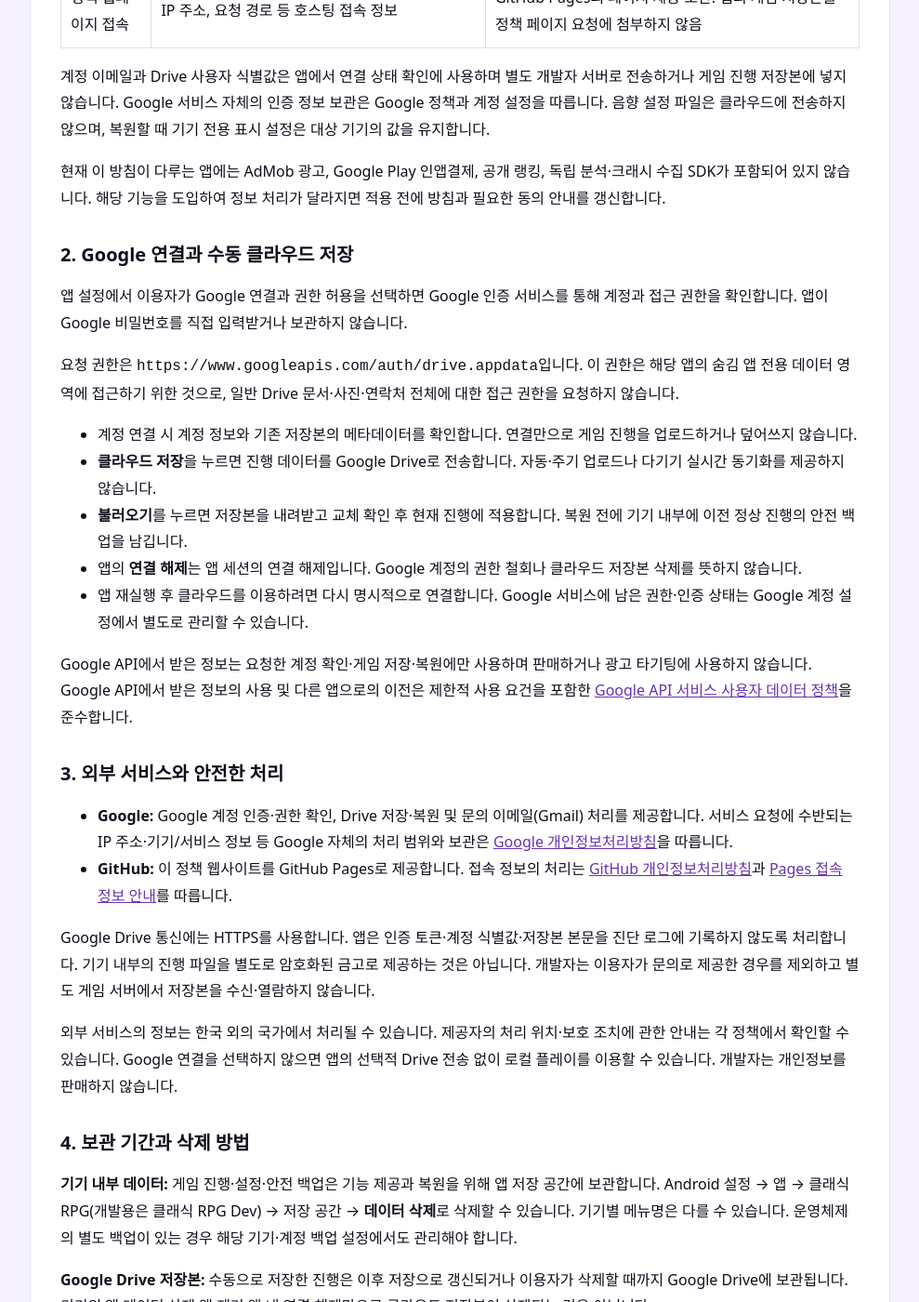
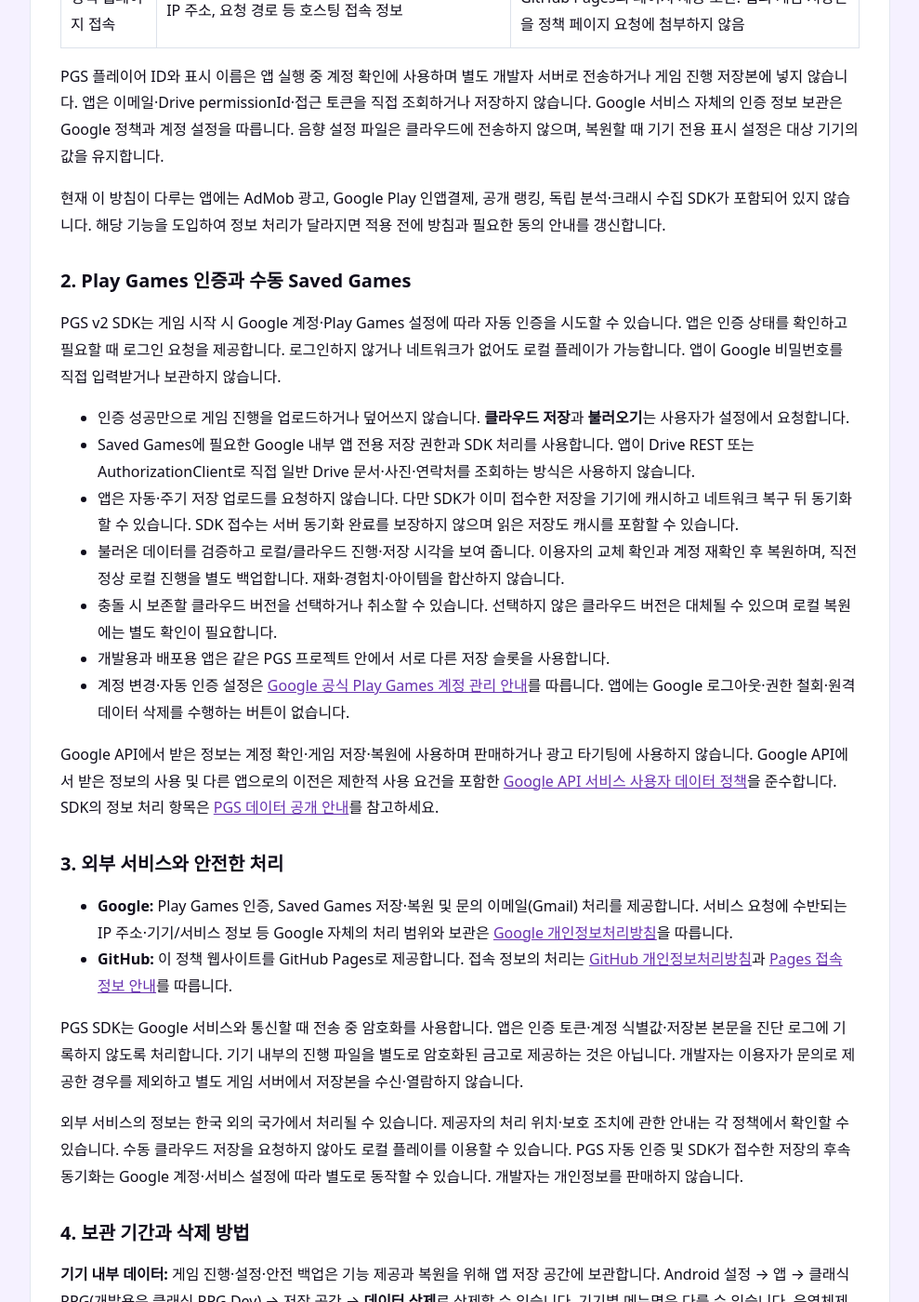
Before and after one commit to devnest25/devnest-policies, a Jekyll site: the page built from docs/classic-rpg/privacy-policy.md, in a window 1280 px wide and 1400 px high, scrolled down 1109 px. Shown: the whole window at 93% size, without its empty margins (145-1134 px from the left). Built offline with Jekyll 4.4.1, drawn with Linux system fonts in a browser that asks for light colours; some of the changed text lies outside the part shown.

Commit message:
docs: align Classic RPG policies with PGS Saved Games

```diff
--- a/docs/classic-rpg/privacy-policy.md
+++ b/docs/classic-rpg/privacy-policy.md
@@ -9,60 +9,59 @@ lang: ko
 
 **DevNest**(이하 “개발자”)는 **클래식 RPG : 방치형 키우기(Classic RPG)**에서 처리하는 정보와 이용자의 선택을 다음과 같이 안내합니다. 출시용 패키지는 `com.devnest.classicrpg`, 개발용 패키지는 `com.devnest.classicrpg.dev`입니다. 이전 개발용 `org.devnest25.classicrpg.dev` 배포본에도 해당 기능의 처리 방침이 적용됩니다.
 
-이 방침은 로컬 플레이와 선택적 Google Drive 수동 클라우드 저장을 대상으로 합니다. Google 연결 없이 로컬 플레이가 가능하며 별도의 DevNest 회원가입이나 개발자 운영 게임 서버는 사용하지 않습니다. 방침 열람·설치·계속 이용을 선택적 Google 정보 접근에 대한 동의로 간주하지 않습니다.
+이 방침은 PGS 전환 버전의 로컬 플레이와 Google Play Games Services(PGS) v2 인증·선택적 Saved Games 수동 저장을 대상으로 합니다. 기존 Drive 직접 연동 배포본은 업데이트 전까지 종전 방식으로 동작하며 기존 데이터를 자동 이전하거나 삭제하지 않습니다. 로그인 없이 로컬 플레이가 가능하며 별도의 DevNest 회원가입이나 개발자 운영 게임 서버는 사용하지 않습니다. 방침 열람·설치·계속 이용을 선택적 Google 정보 접근에 대한 동의로 간주하지 않습니다.
 
 ## 1. 처리하는 정보와 목적
 
 | 구분 | 정보 | 목적·처리 위치 |
 | --- | --- | --- |
 | 게임 진행·설정 | 레벨·경험치·재화, 강화·스킬·펫·전리품, 사냥 진행과 저장 시각, 화면·음향 설정 등 | 기기 내부에서 진행 저장·복원과 설정 유지 |
-| 선택적 Google 연결 | 선택한 Google 계정의 이메일 주소, Google Drive 사용자 식별값(permissionId), 연결 상태 | 앱 실행 중 계정 표시·일치 확인·잘못된 계정에 저장하거나 복원하는 것 방지 |
-| 접근 권한 정보 | Google이 발급한 접근 토큰 | 사용자가 요청한 Google Drive API 작업의 인증. 앱의 요청 처리 메모리에서 사용하며 앱 파일·로그에 저장하지 않음 |
-| 선택적 클라우드 저장 | 게임 진행 JSON과 그 안에 포함된 표시 설정, 저장 형식 버전, 파일 식별자·수정 시각·버전 등 메타데이터 | 사용자가 수동 저장·불러오기를 요청할 때 본인 Google Drive의 앱 전용 영역에서 백업·복원 |
+| Play Games 인증 | PGS 플레이어 ID, 표시 이름, 인증 상태 | 앱 실행 중 플레이어 표시·계정 일치 확인·잘못된 계정에 저장하거나 복원하는 것 방지 |
+| 선택적 Saved Games | 게임 진행 JSON과 그 안에 포함된 표시 설정, 저장 형식 버전·슬롯·수정 시각·동기화 대기 상태 등 메타데이터 | 수동 저장·불러오기 요청에 따른 Google Saved Games 백업·복원. SDK의 기기 캐시 및 지연 동기화 포함 |
+| PGS SDK 서비스 정보 | Google의 안내에 따른 기기·계정 식별자, 게임 이용·성능/진단 정보 등 | Google의 게임 서비스 제공·분석·진단. 실제 SDK 처리 범위는 아래 공식 안내 참조 |
 | 문의 자료 | 이메일 주소·문의 내용 및 이용자가 선택하여 첨부한 자료 | 이메일을 통한 문의 응대·오류 확인·개인정보 권리 요청 처리 |
 | 정책 웹페이지 접속 | IP 주소, 요청 경로 등 호스팅 접속 정보 | GitHub Pages의 페이지 제공·보안. 앱의 게임 저장본을 정책 페이지 요청에 첨부하지 않음 |
 
-계정 이메일과 Drive 사용자 식별값은 앱에서 연결 상태 확인에 사용하며 별도 개발자 서버로 전송하거나 게임 진행 저장본에 넣지 않습니다. Google 서비스 자체의 인증 정보 보관은 Google 정책과 계정 설정을 따릅니다. 음향 설정 파일은 클라우드에 전송하지 않으며, 복원할 때 기기 전용 표시 설정은 대상 기기의 값을 유지합니다.
+PGS 플레이어 ID와 표시 이름은 앱 실행 중 계정 확인에 사용하며 별도 개발자 서버로 전송하거나 게임 진행 저장본에 넣지 않습니다. 앱은 이메일·Drive permissionId·접근 토큰을 직접 조회하거나 저장하지 않습니다. Google 서비스 자체의 인증 정보 보관은 Google 정책과 계정 설정을 따릅니다. 음향 설정 파일은 클라우드에 전송하지 않으며, 복원할 때 기기 전용 표시 설정은 대상 기기의 값을 유지합니다.
 
 현재 이 방침이 다루는 앱에는 AdMob 광고, Google Play 인앱결제, 공개 랭킹, 독립 분석·크래시 수집 SDK가 포함되어 있지 않습니다. 해당 기능을 도입하여 정보 처리가 달라지면 적용 전에 방침과 필요한 동의 안내를 갱신합니다.
 
-## 2. Google 연결과 수동 클라우드 저장
+## 2. Play Games 인증과 수동 Saved Games
 
-앱 설정에서 이용자가 Google 연결과 권한 허용을 선택하면 Google 인증 서비스를 통해 계정과 접근 권한을 확인합니다. 앱이 Google 비밀번호를 직접 입력받거나 보관하지 않습니다.
+PGS v2 SDK는 게임 시작 시 Google 계정·Play Games 설정에 따라 자동 인증을 시도할 수 있습니다. 앱은 인증 상태를 확인하고 필요할 때 로그인 요청을 제공합니다. 로그인하지 않거나 네트워크가 없어도 로컬 플레이가 가능합니다. 앱이 Google 비밀번호를 직접 입력받거나 보관하지 않습니다.
 
-요청 권한은 `https://www.googleapis.com/auth/drive.appdata`입니다. 이 권한은 해당 앱의 숨김 앱 전용 데이터 영역에 접근하기 위한 것으로, 일반 Drive 문서·사진·연락처 전체에 대한 접근 권한을 요청하지 않습니다.
+- 인증 성공만으로 게임 진행을 업로드하거나 덮어쓰지 않습니다. **클라우드 저장**과 **불러오기**는 사용자가 설정에서 요청합니다.
+- Saved Games에 필요한 Google 내부 앱 전용 저장 권한과 SDK 처리를 사용합니다. 앱이 Drive REST 또는 AuthorizationClient로 직접 일반 Drive 문서·사진·연락처를 조회하는 방식은 사용하지 않습니다.
+- 앱은 자동·주기 저장 업로드를 요청하지 않습니다. 다만 SDK가 이미 접수한 저장을 기기에 캐시하고 네트워크 복구 뒤 동기화할 수 있습니다. SDK 접수는 서버 동기화 완료를 보장하지 않으며 읽은 저장도 캐시를 포함할 수 있습니다.
+- 불러온 데이터를 검증하고 로컬/클라우드 진행·저장 시각을 보여 줍니다. 이용자의 교체 확인과 계정 재확인 후 복원하며, 직전 정상 로컬 진행을 별도 백업합니다. 재화·경험치·아이템을 합산하지 않습니다.
+- 충돌 시 보존할 클라우드 버전을 선택하거나 취소할 수 있습니다. 선택하지 않은 클라우드 버전은 대체될 수 있으며 로컬 복원에는 별도 확인이 필요합니다.
+- 개발용과 배포용 앱은 같은 PGS 프로젝트 안에서 서로 다른 저장 슬롯을 사용합니다.
+- 계정 변경·자동 인증 설정은 [Google 공식 Play Games 계정 관리 안내](https://support.google.com/googleplay/answer/3129346?hl=ko)를 따릅니다. 앱에는 Google 로그아웃·권한 철회·원격 데이터 삭제를 수행하는 버튼이 없습니다.
 
-- 계정 연결 시 계정 정보와 기존 저장본의 메타데이터를 확인합니다. 연결만으로 게임 진행을 업로드하거나 덮어쓰지 않습니다.
-- **클라우드 저장**을 누르면 진행 데이터를 Google Drive로 전송합니다. 자동·주기 업로드나 다기기 실시간 동기화를 제공하지 않습니다.
-- **불러오기**를 누르면 저장본을 내려받고 교체 확인 후 현재 진행에 적용합니다. 복원 전에 기기 내부에 이전 정상 진행의 안전 백업을 남깁니다.
-- 앱의 **연결 해제**는 앱 세션의 연결 해제입니다. Google 계정의 권한 철회나 클라우드 저장본 삭제를 뜻하지 않습니다.
-- 앱 재실행 후 클라우드를 이용하려면 다시 명시적으로 연결합니다. Google 서비스에 남은 권한·인증 상태는 Google 계정 설정에서 별도로 관리할 수 있습니다.
-
-Google API에서 받은 정보는 요청한 계정 확인·게임 저장·복원에만 사용하며 판매하거나 광고 타기팅에 사용하지 않습니다. Google API에서 받은 정보의 사용 및 다른 앱으로의 이전은 제한적 사용 요건을 포함한 [Google API 서비스 사용자 데이터 정책](https://developers.google.com/terms/api-services-user-data-policy)을 준수합니다.
+Google API에서 받은 정보는 계정 확인·게임 저장·복원에 사용하며 판매하거나 광고 타기팅에 사용하지 않습니다. Google API에서 받은 정보의 사용 및 다른 앱으로의 이전은 제한적 사용 요건을 포함한 [Google API 서비스 사용자 데이터 정책](https://developers.google.com/terms/api-services-user-data-policy)을 준수합니다. SDK의 정보 처리 항목은 [PGS 데이터 공개 안내](https://developer.android.com/games/pgs/data-collection)를 참고하세요.
 
 ## 3. 외부 서비스와 안전한 처리
 
-- **Google:** Google 계정 인증·권한 확인, Drive 저장·복원 및 문의 이메일(Gmail) 처리를 제공합니다. 서비스 요청에 수반되는 IP 주소·기기/서비스 정보 등 Google 자체의 처리 범위와 보관은 [Google 개인정보처리방침](https://policies.google.com/privacy?hl=ko)을 따릅니다.
+- **Google:** Play Games 인증, Saved Games 저장·복원 및 문의 이메일(Gmail) 처리를 제공합니다. 서비스 요청에 수반되는 IP 주소·기기/서비스 정보 등 Google 자체의 처리 범위와 보관은 [Google 개인정보처리방침](https://policies.google.com/privacy?hl=ko)을 따릅니다.
 - **GitHub:** 이 정책 웹사이트를 GitHub Pages로 제공합니다. 접속 정보의 처리는 [GitHub 개인정보처리방침](https://docs.github.com/en/site-policy/privacy-policies/github-general-privacy-statement)과 [Pages 접속 정보 안내](https://docs.github.com/en/pages/getting-started-with-github-pages/what-is-github-pages#data-collection)를 따릅니다.
 
-Google Drive 통신에는 HTTPS를 사용합니다. 앱은 인증 토큰·계정 식별값·저장본 본문을 진단 로그에 기록하지 않도록 처리합니다. 기기 내부의 진행 파일을 별도로 암호화된 금고로 제공하는 것은 아닙니다. 개발자는 이용자가 문의로 제공한 경우를 제외하고 별도 게임 서버에서 저장본을 수신·열람하지 않습니다.
+PGS SDK는 Google 서비스와 통신할 때 전송 중 암호화를 사용합니다. 앱은 인증 토큰·계정 식별값·저장본 본문을 진단 로그에 기록하지 않도록 처리합니다. 기기 내부의 진행 파일을 별도로 암호화된 금고로 제공하는 것은 아닙니다. 개발자는 이용자가 문의로 제공한 경우를 제외하고 별도 게임 서버에서 저장본을 수신·열람하지 않습니다.
 
-외부 서비스의 정보는 한국 외의 국가에서 처리될 수 있습니다. 제공자의 처리 위치·보호 조치에 관한 안내는 각 정책에서 확인할 수 있습니다. Google 연결을 선택하지 않으면 앱의 선택적 Drive 전송 없이 로컬 플레이를 이용할 수 있습니다. 개발자는 개인정보를 판매하지 않습니다.
+외부 서비스의 정보는 한국 외의 국가에서 처리될 수 있습니다. 제공자의 처리 위치·보호 조치에 관한 안내는 각 정책에서 확인할 수 있습니다. 수동 클라우드 저장을 요청하지 않아도 로컬 플레이를 이용할 수 있습니다. PGS 자동 인증 및 SDK가 접수한 저장의 후속 동기화는 Google 계정·서비스 설정에 따라 별도로 동작할 수 있습니다. 개발자는 개인정보를 판매하지 않습니다.
 
 ## 4. 보관 기간과 삭제 방법
 
 **기기 내부 데이터:** 게임 진행·설정·안전 백업은 기능 제공과 복원을 위해 앱 저장 공간에 보관합니다. Android 설정 → 앱 → 클래식 RPG(개발용은 클래식 RPG Dev) → 저장 공간 → **데이터 삭제**로 삭제할 수 있습니다. 기기별 메뉴명은 다를 수 있습니다. 운영체제의 별도 백업이 있는 경우 해당 기기·계정 백업 설정에서도 관리해야 합니다.
 
-**Google Drive 저장본:** 수동으로 저장한 진행은 이후 저장으로 갱신되거나 이용자가 삭제할 때까지 Google Drive에 보관됩니다. 기기의 앱 데이터 삭제·앱 제거·앱 내 연결 해제만으로 클라우드 저장본이 삭제되는 것은 아닙니다.
+**Saved Games 저장본:** 사용자가 요청한 저장은 Google 서비스에 보관되며 기기의 SDK 캐시가 남을 수 있습니다. 앱 제거·기기 데이터 삭제만으로 Google 저장본이 삭제되지는 않습니다. 저장 접수 직후에는 서버 반영이 끝나지 않았을 수 있으므로 다른 설치에서 확인하기 전 앱 데이터를 지우지 마세요.
 
-1. 저장에 사용한 Google 계정으로 PC 웹의 [Google Drive 설정](https://drive.google.com/drive/settings)에 접속합니다.
-2. **앱 관리**에서 Classic RPG / 클래식 RPG에 해당하는 연결 앱을 찾습니다.
-3. 해당 앱의 **옵션 → 숨겨진 앱 데이터 삭제**를 선택합니다. 화면·항목은 계정과 Google의 UI에 따라 다를 수 있습니다.
-4. 향후 접근 권한도 없애려면 [Google 계정의 타사 연결](https://myaccount.google.com/connections)에서 해당 앱의 연결·권한을 제거합니다. **권한 철회와 저장본 삭제는 별개의 조치**입니다.
+Google Play Games의 설정에서 **Play Games 계정 및 데이터 삭제 → 개별 게임 데이터 삭제**에 해당하는 항목을 찾아 Classic RPG 데이터를 관리할 수 있습니다. 기기·계정별 화면은 달라질 수 있으므로 [Google 공식 삭제 안내](https://support.google.com/googleplay/answer/9130646?hl=ko)를 따르세요. 같은 PGS 프로젝트의 개발·배포 슬롯이 함께 영향을 받을 수 있습니다. 로컬 진행 삭제·Google 계정 권한 관리·게임 데이터 삭제는 서로 다르며, Google 자체 기록의 삭제 범위·시점은 Google 정책을 따릅니다.
 
-[Google의 저장 공간·숨겨진 앱 데이터 삭제 안내](https://support.google.com/drive/answer/6374270?hl=ko)를 참고하세요. 목록이 보이지 않거나 삭제가 어려우면 아래 문의처로 연락해 주세요. 로컬 진행을 남겨 둔 뒤 다시 수동 저장하면 클라우드 저장본이 다시 만들어질 수 있습니다. 개발자는 사용자의 Google 계정 전체나 Google이 별도로 보관하는 서비스 기록을 대신 삭제할 수 없습니다.
+기존 Drive 직접 연동 버전이 만든 숨겨진 앱 데이터는 자동 삭제·이전하지 않습니다. 해당 과거 저장본은 [Google Drive 설정](https://drive.google.com/drive/settings)의 앱 관리·숨겨진 앱 데이터 삭제와 [공식 안내](https://support.google.com/drive/answer/6374270?hl=ko)를 참고하세요. Google 권한 철회가 저장본 삭제와 같은 동작이라고 보장하지 않습니다.
 
-**계정 정보·토큰:** 앱의 연결 상태는 실행 중 메모리에서 처리하며 앱 종료 후 게임 저장 파일에 보관하지 않습니다. Google 자체의 인증·보안 기록은 Google 정책을 따릅니다.
+로컬 진행을 남긴 뒤 다시 수동 저장하면 Google 저장본이 다시 생성될 수 있습니다. 이미 SDK가 접수한 저장의 지연 동기화와 삭제 결과·반영 시점은 실제 계정에서 확인해야 하며 개발자가 Google 전체 데이터의 삭제를 대신 수행하거나 기한을 보장하지 않습니다.
+
+**플레이어 정보:** 앱의 플레이어 ID·표시 이름·인증 상태는 실행 중 메모리에서 처리하며 게임 저장 파일에 보관하지 않습니다. SDK가 관리하는 인증·캐시·서비스 기록은 Google 정책을 따릅니다.
 
 **문의 자료:** 문의·권리 요청 처리에 필요한 동안 보관하고 목적 달성 후 지체 없이 삭제합니다. 법령에 따라 보존이 필요한 자료는 해당 의무에 필요한 범위·기간에 한해 보관합니다. 보유한 문의 자료의 삭제를 요청할 수 있습니다.
 
@@ -76,7 +75,7 @@ Google Drive 통신에는 HTTPS를 사용합니다. 앱은 인증 토큰·계정
 - 이메일: [devnest25@gmail.com](mailto:devnest25@gmail.com)
 - 삭제 요청 시 제목 예시: **[클래식 RPG] 개인정보 삭제 요청**
 
-요청 대상과 필요한 조치 범위를 최소한으로 확인한 뒤 적용 법령의 절차에 따라 응답합니다. 문의에 Google 비밀번호·인증 코드·접근 토큰을 보내지 마세요. 기기에만 있는 데이터와 이용자 Drive 저장본은 위 직접 삭제 경로를 안내하며 개발자의 원격 삭제를 보장하지 않습니다. 별도 DevNest 게임 회원계정은 생성하지 않습니다.
+요청 대상과 필요한 조치 범위를 최소한으로 확인한 뒤 적용 법령의 절차에 따라 응답합니다. 문의에 Google 비밀번호·인증 코드·접근 토큰을 보내지 마세요. 기기에만 있는 데이터와 이용자 Google 저장본은 위 직접 삭제 경로를 안내하며 개발자의 원격 삭제를 보장하지 않습니다. 별도 DevNest 게임 회원계정은 생성하지 않습니다.
 
 아동의 정보 처리에 관한 문의와 권리 요청은 보호자가 같은 연락처로 할 수 있습니다. Google 계정의 연령·보호자 제한은 Google 서비스 설정을 따릅니다.
 
```
Also changed, not shown: MAINTENANCE.md (+9 -0 lines), docs/classic-rpg/terms-of-service.md (+9 -8 lines).
